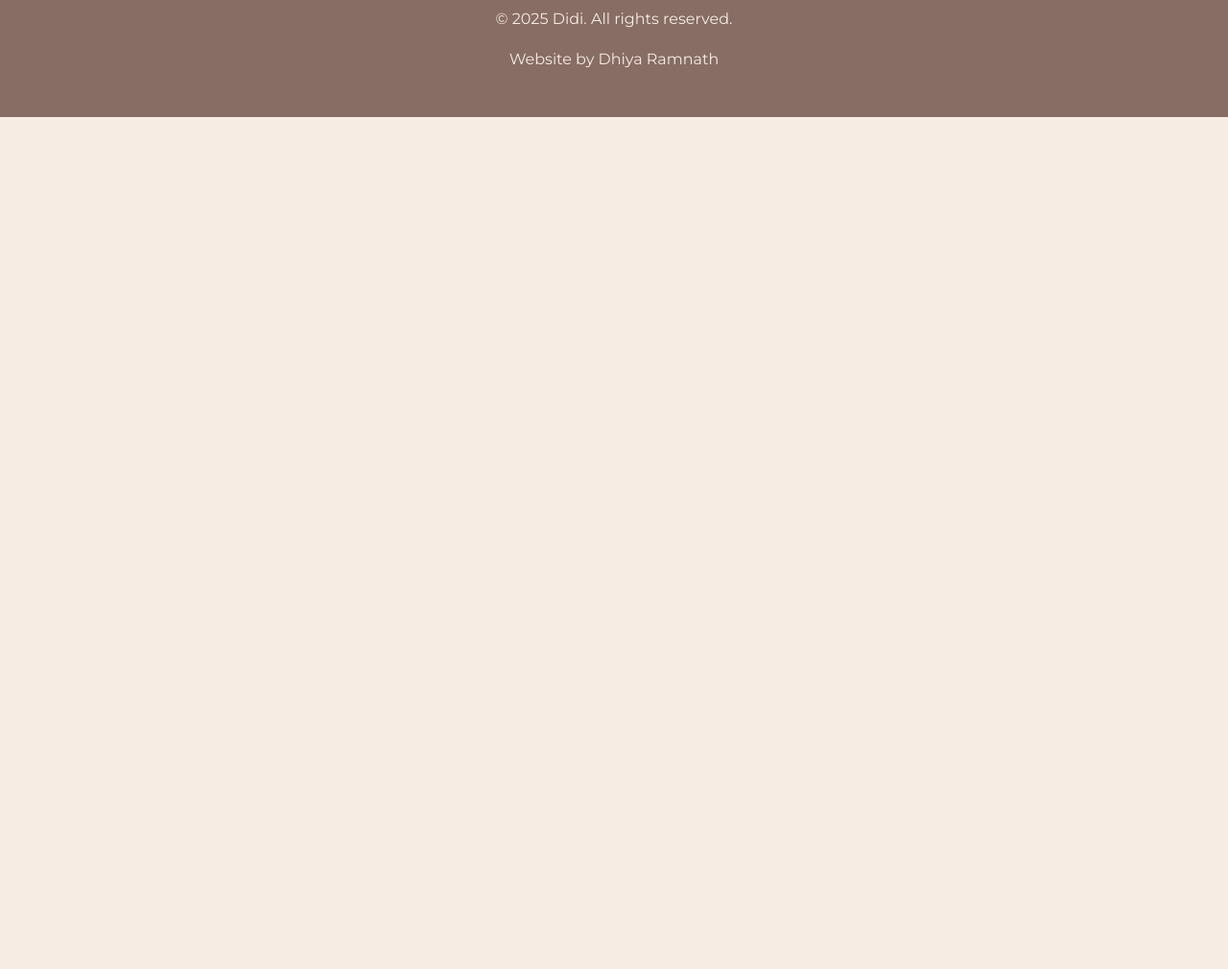
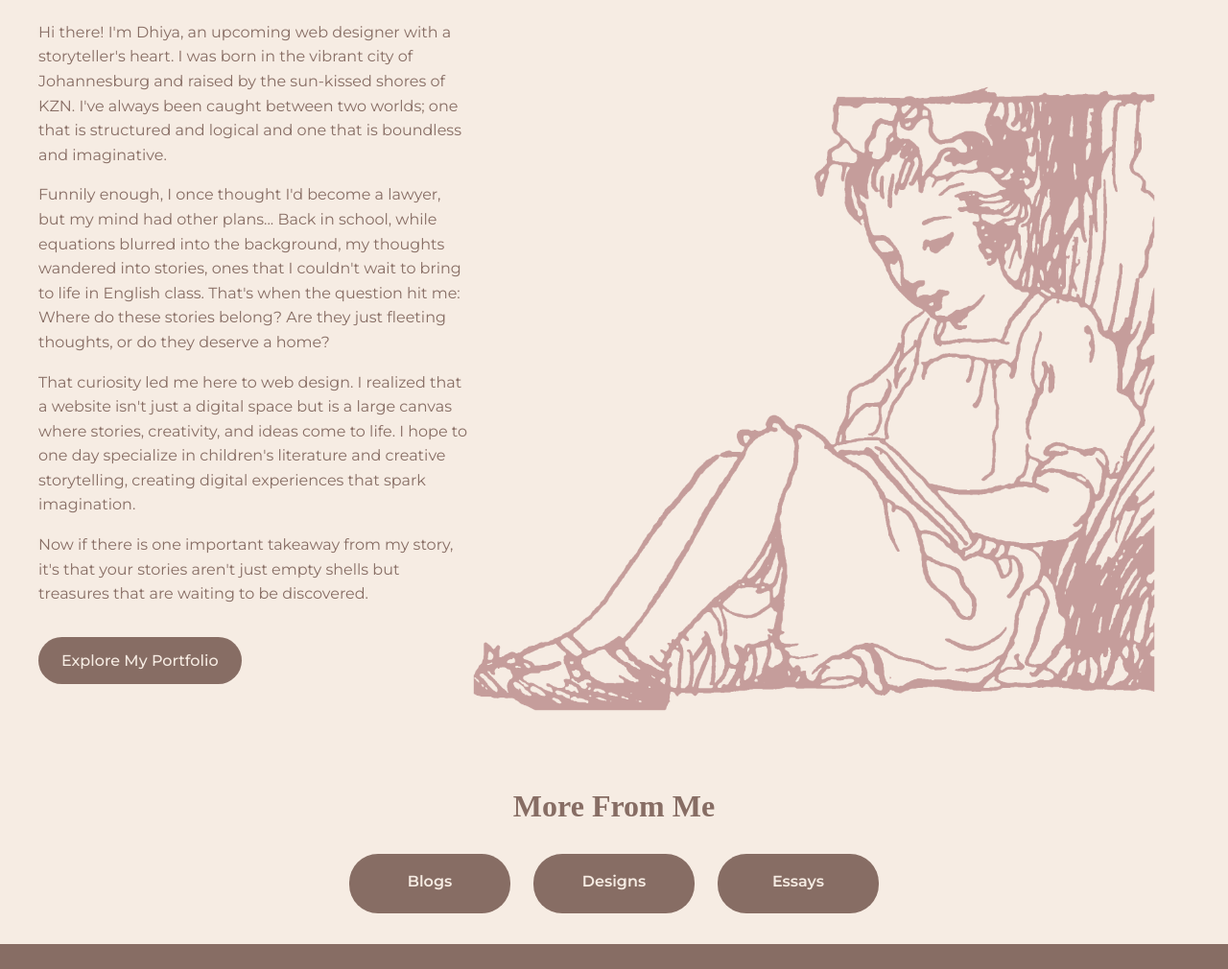
Before and after one commit to DhiyaRamnath/DIGA3008A, a plain HTML site: page index.html in a window 1280 px wide. Shown: the part 404-1414 px from the top of the page at 96% size. Before the commit the page ends 800 px from the top, so only its background shows below. Drawn offline with Linux system fonts and the light colour scheme; files that its build step writes are made by us from their sources; a web font is replaced by a local one.

Commit message:
Finished Home page

```diff
--- a/homepage.css
+++ b/homepage.css
@@ -0,0 +1,191 @@
+body {
+    font-family: 'Montserrat', sans-serif;
+    line-height: 1.6;
+    color: #876d64;
+    background-color: #f6ece3;
+    margin: 0;
+    padding: 0;
+}
+
+.homepage {
+    max-width: 1200px;
+    margin: 0 auto;
+    padding: 2rem;
+    position: relative;
+}
+
+.about-me h1 {
+    text-align: left;
+    font-family: 'Times New Roman', serif;
+    font-size: 2.5rem;
+    color: #876d64;
+    margin-bottom: 1.5rem;
+}
+
+.introduction-content {
+    float: left;
+    width: 60%;
+    text-align: left;
+    padding-right: 2rem;
+    box-sizing: border-box;
+}
+
+.homepage-image {
+    float: right;
+    width: 35%;
+    text-align: right;
+    margin-top: 2rem;
+}
+
+.homepage-image img {
+    max-width: 300%;
+    height: auto;
+    border-radius: 8px;
+}
+
+.about-me::after {
+    content: "";
+    display: table;
+    clear: both;
+}
+
+.portfolio-link {
+    margin-top: 2rem;
+    text-align: left;
+}
+
+.cta-button {
+    display: inline-block;
+    padding: 0.75rem 1.5rem;
+    background-color: #876d64;
+    color: #f6ece3;
+    text-decoration: none;
+    border-radius: 30px;
+    font-weight: 500;
+    transition: background-color 0.3s ease;
+    border: none;
+    cursor: pointer;
+}
+
+.cta-button:hover {
+    background-color: #c59d9b;
+    color: #f6ece3;
+}
+
+#more-from-me {
+    text-align: center;
+    font-family: 'Times New Roman', serif;
+    font-size: 2rem;
+    color: #876d64;
+    margin: 3rem 0 1.5rem;
+    clear: both;
+}
+
+
+.more-links {
+    display: flex;
+    justify-content: center;
+    gap: 1.5rem;
+    margin-top: 1rem;
+    flex-wrap: wrap;
+}
+
+.content-link {
+    display: inline-block;
+    padding: 1rem 1.5rem;
+    background-color: #876d64;
+    color: #f6ece3;
+    text-decoration: none;
+    border-radius: 30px;
+    font-weight: 500;
+    transition: background-color 0.3s ease;
+    min-width: 120px;
+    text-align: center;
+}
+
+.content-link:hover {
+    background-color: #c59d9b;
+    color: #f6ece3;
+}
+
+.content-link h3 {
+    font-family: 'Montserrat', sans-serif;
+    font-size: 1rem;
+    margin: 0 0 0.25rem;
+}
+
+.content-link p {
+    font-size: 0.8rem;
+    margin: 0;
+    opacity: 0.9;
+}
+
+.main-nav {
+    display: flex;
+    justify-content: center;
+    align-items: center;
+    padding: 1.5rem 2rem;
+    gap: 2.5rem;
+}
+
+.main-nav a {
+    padding: 0.75rem 1.25rem;
+    text-decoration: none;
+    color: #876d64;
+    white-space: nowrap;
+    margin: 0;
+    font-weight: 500;
+    letter-spacing: 0.5px;
+    position: relative;
+}
+
+.current-page {
+    font-weight: bold;
+    color: #876d64;
+    position: relative;
+    background-color:#c59d9b;
+    font-weight: 500;
+    padding: 0.5rem 1rem;
+    border-radius: 20px;
+}
+
+.decorative-branch {
+    position: fixed;
+    z-index: -1;
+    width: 300px;
+    pointer-events: none;
+}
+.left-branch {
+    top: 0;
+    left: 0;
+    transform: translateX(-25%) rotate(5deg);
+}
+
+.right-branch {
+    top: 0;
+    right: 0;
+    transform: translateX(25%) rotate(-5deg);
+}
+
+.decorative-branch img {
+    width: 100%;
+    height: auto;
+    opacity: 0.7;
+    transition: opacity 0.3s ease;
+}
+
+footer {
+    text-align: center;
+    padding: 2rem;
+    background-color:#876d64;
+    color: #f6ece3;
+}
+
+.footer-logo {
+    margin-bottom: 1rem;
+}
+
+footer p {
+    margin: 0;
+    font-size: 0.9rem;
+}
--- a/index.html
+++ b/index.html
@@ -7,7 +7,7 @@
     <meta name="author" content="Dhiya Ramnath">
     <meta name="description" content="My website's homepage">
     <link href="https://fonts.googleapis.com/css2?family=Montserrat:wght@400;500;600&family=Times+New+Roman&display=swap" rel="stylesheet">
-    <link rel="stylesheet" href="../homepage/styles.css">
+    <link rel="stylesheet" href="../homepage.css">
 </head>
     <body>
         <header>
@@ -35,6 +35,43 @@
             <img src="../Essays/Images/cherryb-branch.png" alt="Decorative flower branch">
         </div>
 
+        <main class="homepage">
+            <article class="about-me">
+                <h1 id="introduction">Once upon a time...</h1>
+                <div class="introduction-content">
+
+                    <div class="homepage-image">
+                        <img src="../Profile/Images/little-girl-reading-under-tree.png" alt="Little girl reading a book">
+                    </div>
+
+                    <p>Hi there! I'm Dhiya, an upcoming web designer with a storyteller's heart. I was born in the vibrant city of Johannesburg and raised by the sun-kissed shores of KZN. I've always been caught between two worlds; one that is structured and logical and one that is boundless and imaginative.</p>
+                    <p>Funnily enough, I once thought I'd become a lawyer, but my mind had other plans... Back in school, while equations blurred into the background, my thoughts wandered into stories, ones that I couldn't wait to bring to life in English class. That's when the question hit me: Where do these stories belong? Are they just fleeting thoughts, or do they deserve a home?</p>
+                    <p>That curiosity led me here to web design. I realized that a website isn't just a digital space but is a large canvas where stories, creativity, and ideas come to life. I hope to one day specialize in children's literature and creative storytelling, creating digital experiences that spark imagination.</p>
+                    <p class="highlight">Now if there is one important takeaway from my story, it's that your stories aren't just empty shells but treasures that are waiting to be discovered.</p>
+
+                    <div class="portfolio-link">
+                        <a href="../Portfolio/portfolio.html" class="cta-button">Explore My Portfolio</a>
+                    </div>
+                </div>
+            </article>
+
+
+
+            <article class="about-me">
+                <h2 id="more-from-me">More From Me</h2>
+                    <div class="more-links">
+                    <a href="../Blogs/blog.html" class="content-link">
+                        <h3>Blogs</h3>
+                    </a>
+                    <a href="../Designs/designs.html" class="content-link">
+                        <h3>Designs</h3>
+                    </a>
+                    <a href="../Essays/essay.html" class="content-link">
+                        <h3>Essays</h3>
+                    </a>
+                </div>
+            </article>
+        </main>
 
         <footer>
             <div class="footer-logo">
```
Also changed, not shown: Profile/about.html (+1 -0 lines), 1 other file.
